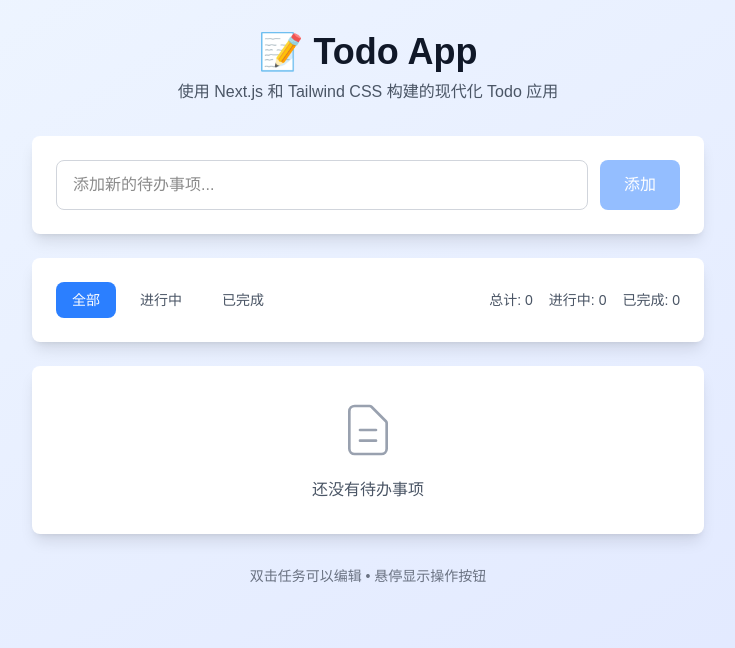
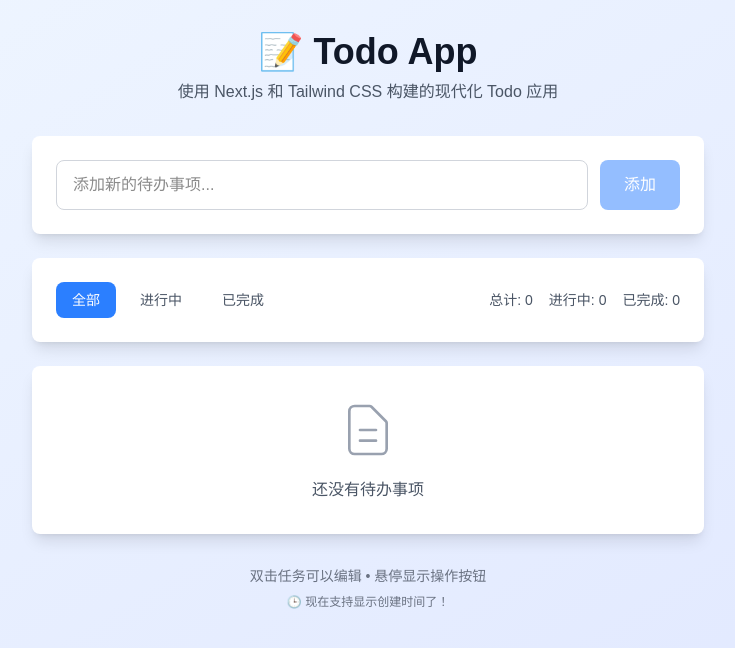
Before and after one commit to likeyiyy/next-todo, a Next.js app: page / in a window 1280 px wide. Shown: the top 648 px of the page, without its empty margins (272-1007 px from the left). Built offline with nearby package versions, Linux system fonts and the light colour scheme.

Commit message:
test: 测试自动部署功能
- 添加底部提示信息
- 测试 Vercel 自动部署是否工作

```diff
--- a/app/components/TodoApp.tsx
+++ b/app/components/TodoApp.tsx
@@ -202,6 +202,7 @@ export default function TodoApp() {
         {/* 底部信息 */}
         <div className="text-center mt-8 text-sm text-gray-500 dark:text-gray-400">
           <p>双击任务可以编辑 • 悬停显示操作按钮</p>
+          <p className="mt-2 text-xs">🕒 现在支持显示创建时间了！</p>
         </div>
       </div>
     </div>
```
